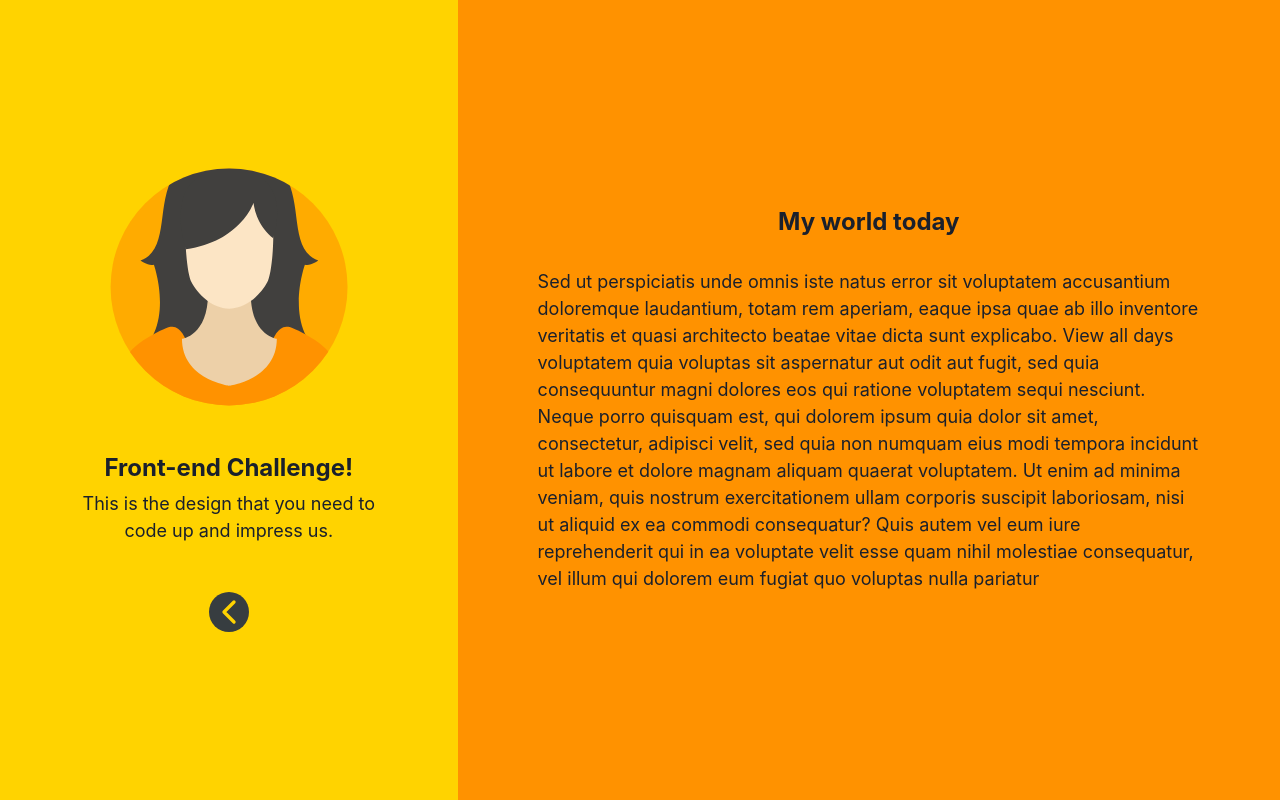
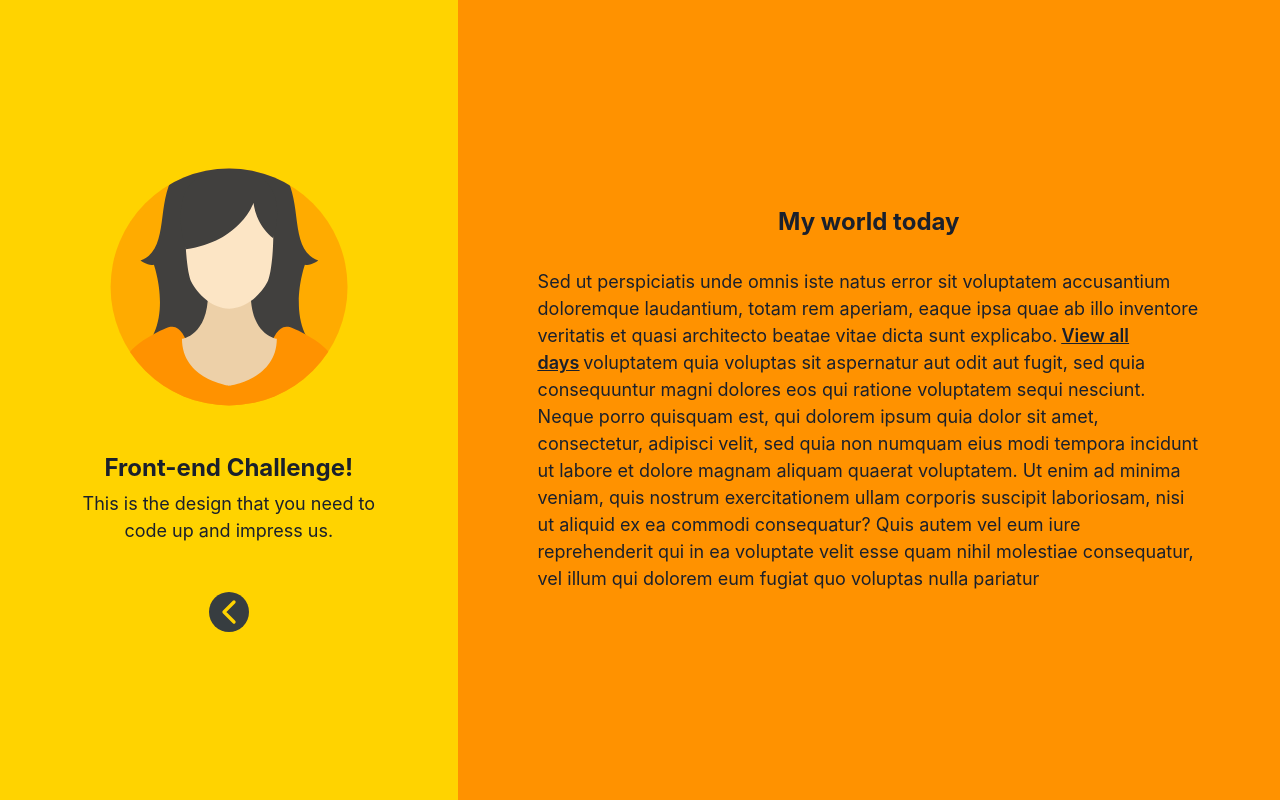
Before and after one commit to DevLereko/frontend-interview-chaperone, a React (Create React App) app: page /landing-page/content-page in a window 1280 px wide. Built offline with nearby package versions, Linux system fonts and the light colour scheme.

Commit message:
added span link in content page

```diff
--- a/src/components/content-page/ContentPage.tsx
+++ b/src/components/content-page/ContentPage.tsx
@@ -1,5 +1,5 @@
 import { Box, Heading, Flex, Text } from "@chakra-ui/react";
-import React from "react";
+import { Link } from "react-router-dom";
 
 export default function ContentPage() {
   return (
@@ -26,16 +26,25 @@ export default function ContentPage() {
           Sed ut perspiciatis unde omnis iste natus error sit voluptatem
           accusantium doloremque laudantium, totam rem aperiam, eaque ipsa quae
           ab illo inventore veritatis et quasi architecto beatae vitae dicta
-          sunt explicabo. View all days voluptatem quia voluptas sit aspernatur
-          aut odit aut fugit, sed quia consequuntur magni dolores eos qui
-          ratione voluptatem sequi nesciunt. Neque porro quisquam est, qui
-          dolorem ipsum quia dolor sit amet, consectetur, adipisci velit, sed
-          quia non numquam eius modi tempora incidunt ut labore et dolore magnam
-          aliquam quaerat voluptatem. Ut enim ad minima veniam, quis nostrum
-          exercitationem ullam corporis suscipit laboriosam, nisi ut aliquid ex
-          ea commodi consequatur? Quis autem vel eum iure reprehenderit qui in
-          ea voluptate velit esse quam nihil molestiae consequatur, vel illum
-          qui dolorem eum fugiat quo voluptas nulla pariatur
+          sunt explicabo.
+          <Text
+            as="span"
+            textDecoration="underline"
+            fontWeight="semibold"
+            p={1}
+          >
+            <Link to="#">View all days</Link>
+          </Text>
+          voluptatem quia voluptas sit aspernatur aut odit aut fugit, sed quia
+          consequuntur magni dolores eos qui ratione voluptatem sequi nesciunt.
+          Neque porro quisquam est, qui dolorem ipsum quia dolor sit amet,
+          consectetur, adipisci velit, sed quia non numquam eius modi tempora
+          incidunt ut labore et dolore magnam aliquam quaerat voluptatem. Ut
+          enim ad minima veniam, quis nostrum exercitationem ullam corporis
+          suscipit laboriosam, nisi ut aliquid ex ea commodi consequatur? Quis
+          autem vel eum iure reprehenderit qui in ea voluptate velit esse quam
+          nihil molestiae consequatur, vel illum qui dolorem eum fugiat quo
+          voluptas nulla pariatur
         </Text>
       </Flex>
     </Box>
```
